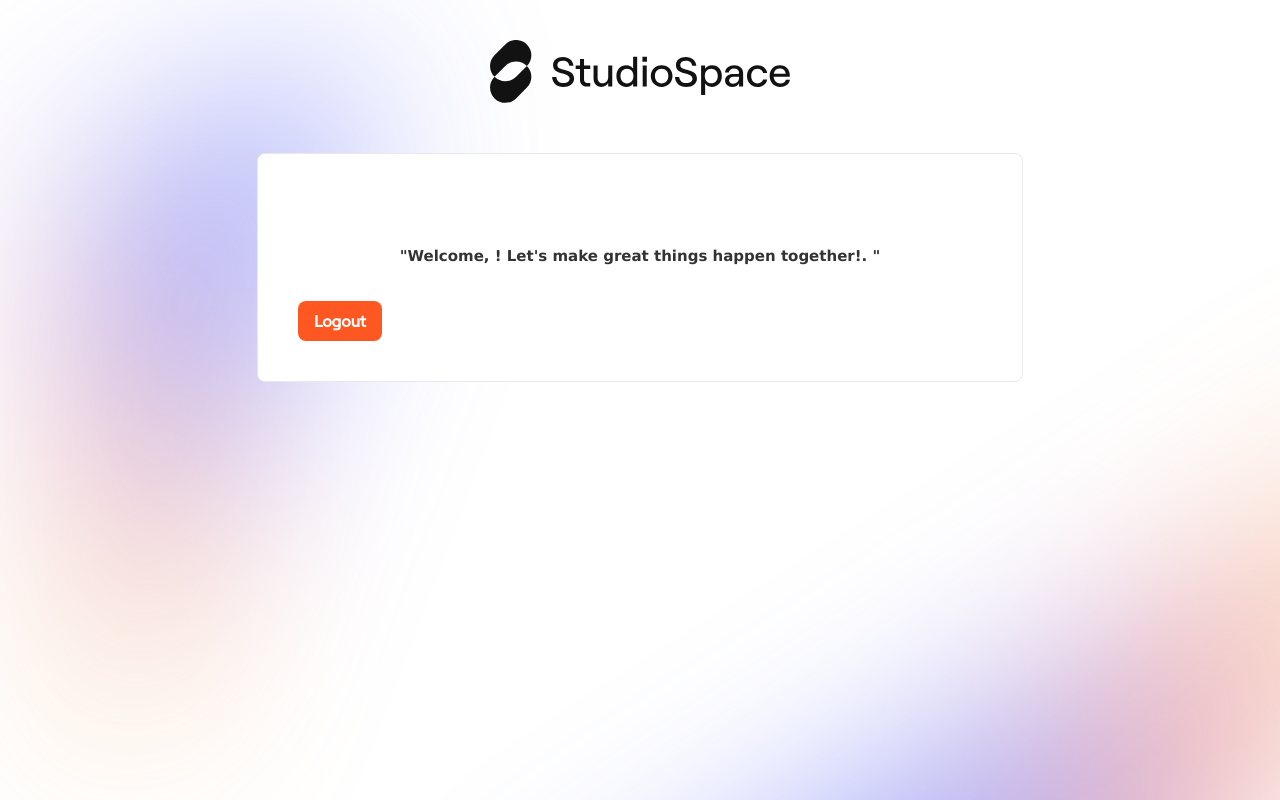
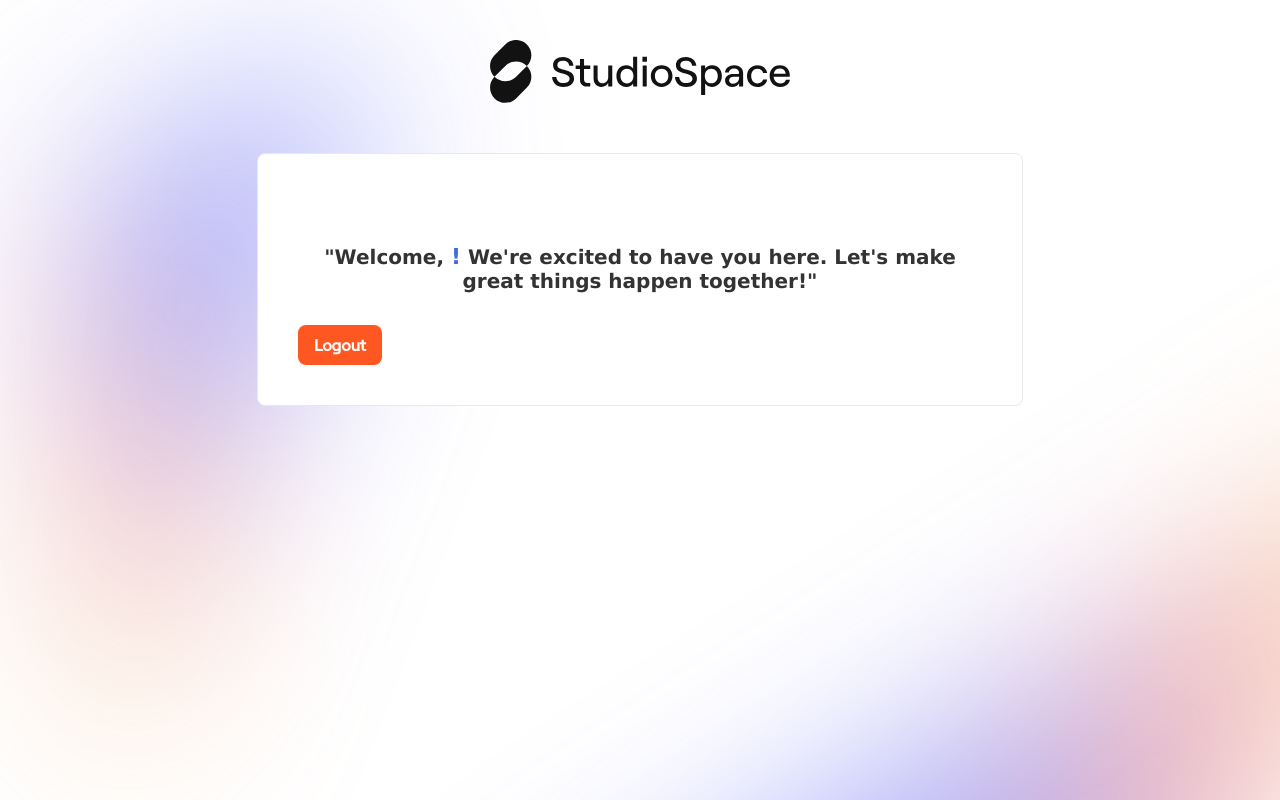
Before and after one commit to 7iquid/test-PACC, a Nuxt app: page /welcome in a window 1280 px wide. Built offline with nearby package versions, Linux system fonts and the light colour scheme; no server answers.

Commit message:
chore clean codes

```diff
--- a/middleware/auth.ts
+++ b/middleware/auth.ts
@@ -1,6 +1,5 @@
 export default defineNuxtRouteMiddleware(() => {
   const store = useUserDataStore()
-  console.log('store auth', store.$state)
   if (!store?.$state?.username) {
     return navigateTo('/')
   }
--- a/middleware/check.ts
+++ b/middleware/check.ts
@@ -1,7 +1,7 @@
 export default defineNuxtRouteMiddleware(() => {
     const store = useUserDataStore()
-    console.log('store check', store.$state)
     if (store.$state.username) {
+      console.log('store welcome', store.$state)
       return navigateTo('/welcome')
     }
   })
--- a/pages/index.vue
+++ b/pages/index.vue
@@ -21,7 +21,6 @@
 </template>
 
 <script setup lang="ts">
-import { ref } from 'vue';
 import { useRouter } from 'vue-router'; // Import useRouter
 
 definePageMeta({
--- a/pages/welcome.vue
+++ b/pages/welcome.vue
@@ -16,9 +16,10 @@ const handleLogout = async () => {
 <template>
   <NuxtLayout :name="'page'">
     <div class="welcome-message">
-      <span class="typing">
-        "Welcome, <span class="username">{{ userDataStore.$state.username }}</span>! Let's make
-        great things happen together!. "
+      <span class="greeting">
+        "Welcome, <span class="username">{{ userDataStore.$state.username }}!</span> We're excited to have you here.
+        Let's make
+        great things happen together!"
       </span>
     </div>
 
@@ -35,27 +36,27 @@ const handleLogout = async () => {
 .welcome-message {
   text-align: center;
   margin-top: 50px;
-  font-family: 'Verdana', sans-serif;
-  padding: 0 10px;
-  font-size: 1.5rem;
 }
 
-/* Typing animation */
-.typing {
-  font-size: 1.5rem;
+/* Animated greeting text */
+.greeting {
+  font-size: 2rem;
+  font-family: 'Verdana', sans-serif;
   color: #333;
   font-weight: bold;
-  white-space: nowrap;
-  overflow: hidden;
   display: inline-block;
-  width: 0;
-  animation: typing 4s steps(60) 1s forwards;
+  opacity: 0;
+  transform: translateY(-30px);
+  animation: fadeInUp 1s ease forwards;
+  animation-delay: 0.5s;
+  /* Delay for better visibility */
 }
 
 /* Username styled differently */
 .username {
-  color: #4CAF50;
-  font-size: 1.8rem;
+  color: #466ae0;
+  /* Use a nice color for the username */
+  font-size: 2.2rem;
   font-weight: bold;
 }
 
@@ -73,16 +74,19 @@ const handleLogout = async () => {
 
 .logout-btn:hover {
   background-color: #e64a19;
+  /* Slightly darker shade on hover */
 }
 
-/* Typing animation steps */
-@keyframes typing {
+/* Keyframes for fade and slide-in animation */
+@keyframes fadeInUp {
   0% {
-    width: 0;
+    opacity: 0;
+    transform: translateY(-30px);
   }
 
   100% {
-    width: 100%;
+    opacity: 1;
+    transform: translateY(0);
   }
 }
 </style>
--- a/stores/userDataStore.ts
+++ b/stores/userDataStore.ts
@@ -7,12 +7,10 @@ export const useUserDataStore = defineStore('main', {
   }),
   actions: {
     login(username: string, auth: string) {
-      this.username = username;
-      this.auth = auth;
+      this.$state = { username, auth };
     },
     logout() {
-      this.username = '';
-      this.auth = '';
+      this.$state = { username: '', auth: '' };
     },
   },
   persist: {
```
